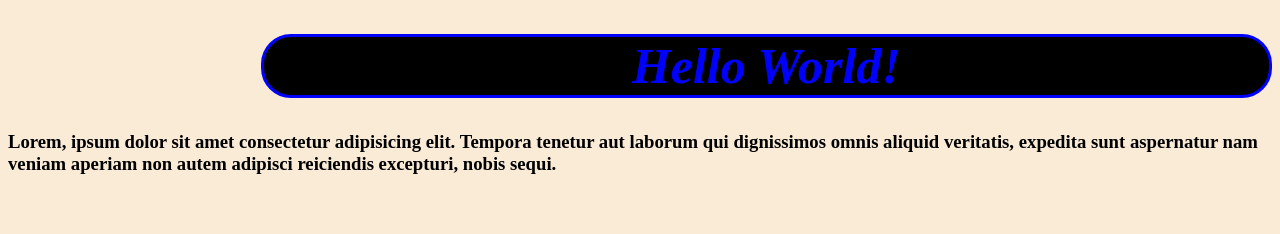
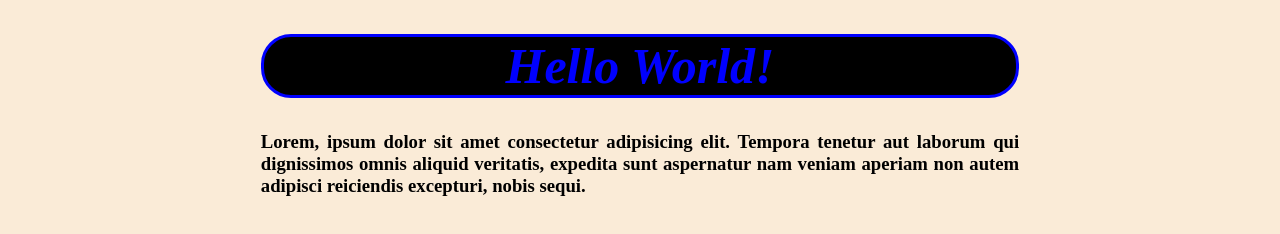
Before and after one commit to Douglasslv1/Aula-Git, a plain HTML site: page index.html in a window 1280 px wide. Drawn offline with Linux system fonts and the light colour scheme.

Commit message:
terceira versao

```diff
--- a/estilo.css
+++ b/estilo.css
@@ -8,8 +8,14 @@ h1{
     border: 3px solid;
     border-radius: 30px;
     margin-left: 20%;
+    margin-right: 20%;
     text-align: center;
     background-color: black;
+}
+h3{
+    text-align: justify;
+    margin-left: 20%;
+    margin-right: 20%;
 }
 body{
     background-color: antiquewhite;
```
